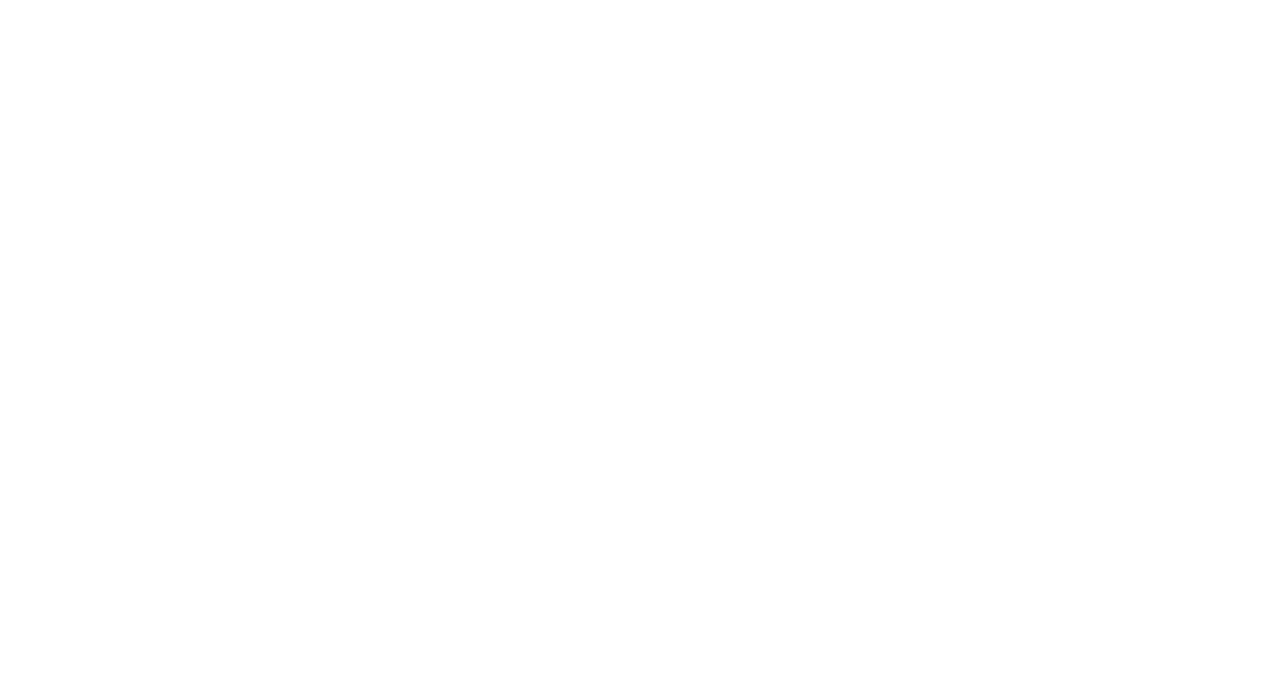
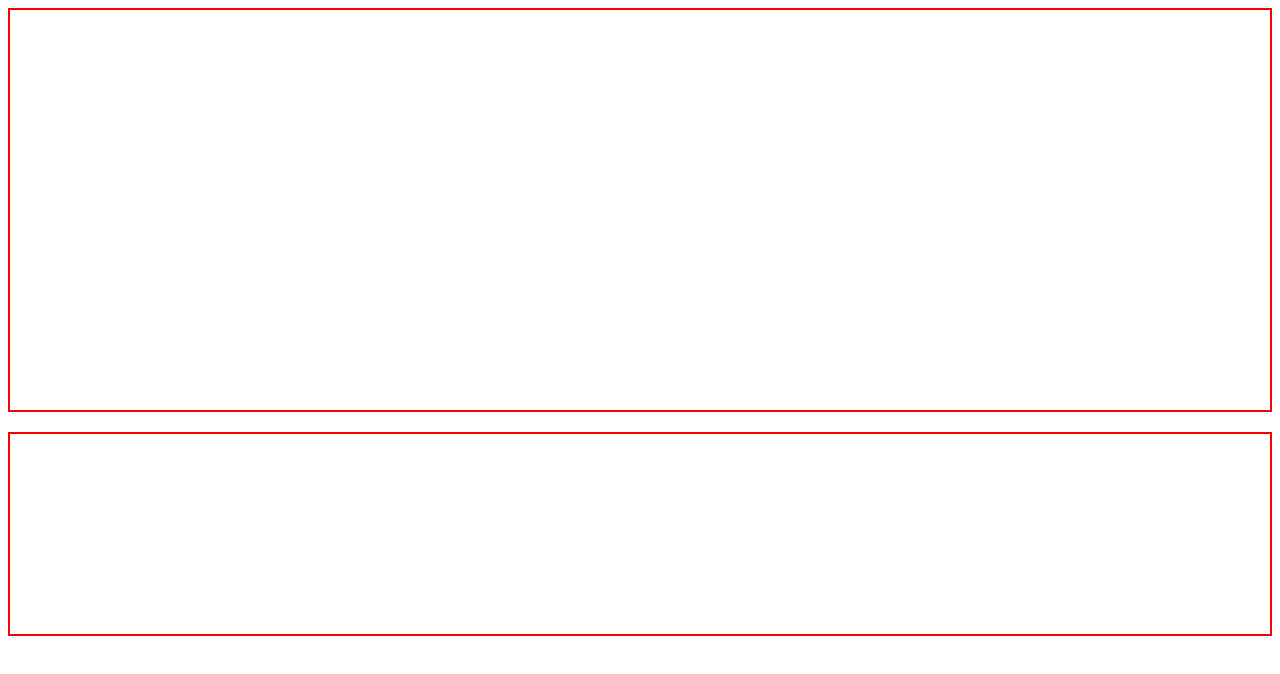
Before and after one commit to Hanan11240/webrtc-group-call, a plain HTML site: page index.html in a window 1280 px wide. Drawn offline with Linux system fonts and the light colour scheme.

Commit message:
add basic ui for remote call ui and local nmedia ui

```diff
--- a/index.html
+++ b/index.html
@@ -1,11 +1,22 @@
 <!DOCTYPE html>
 <html lang="en">
+
 <head>
     <meta charset="UTF-8">
     <meta name="viewport" content="width=device-width, initial-scale=1.0">
     <title>Group call</title>
+    <link rel="stylesheet" href="style.css">
 </head>
+
 <body>
+    <div class="container">
+        <div id="local-media">
 
+        </div>
+
+        <div id="remote-media"></div>
+
+    </div>
 </body>
+
 </html>
--- /dev/null
+++ b/style.css
@@ -0,0 +1,10 @@
+#local-media {
+    height: 400px;
+    border: 2px solid red;
+}
+
+#remote-media{
+    margin-top: 20px;
+    height: 200px;
+    border: 2px solid red;
+}
```
Also changed, not shown: script.js (added).
